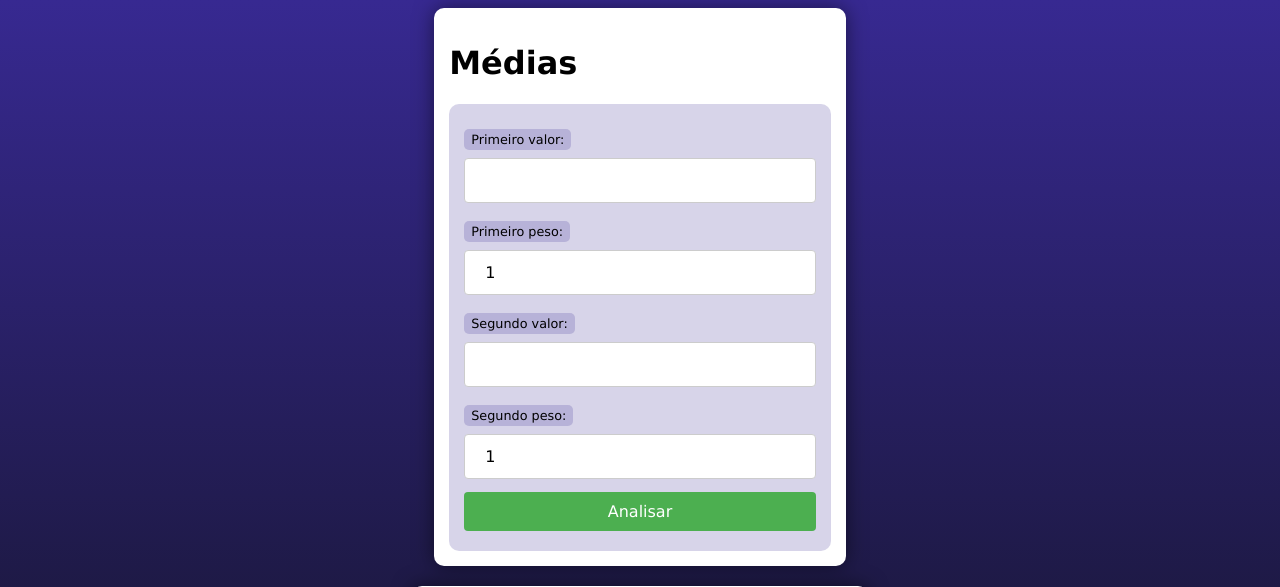
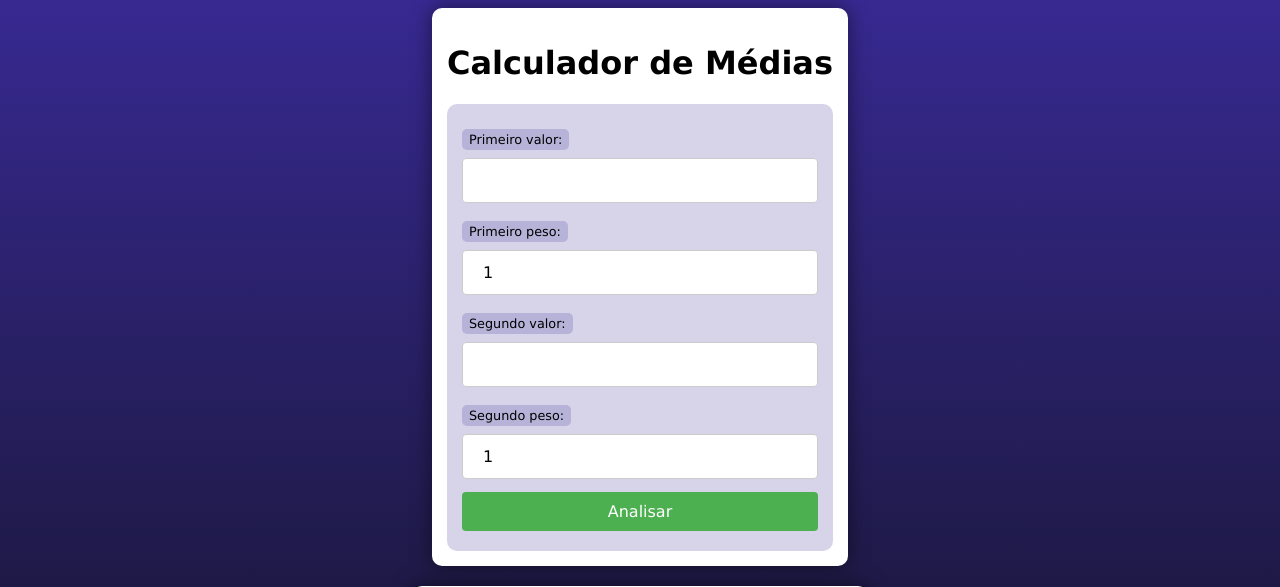
Before and after one commit to joaokrv/listaPHP, a PHP site: page / in a window 1280 px wide. Shown: the top 587 px of the page. Run offline with PHP 8.4, Linux system fonts and the light colour scheme.

Commit message:
Update index.php

```diff
--- a/php/desafios/desafio08/index.php
+++ b/php/desafios/desafio08/index.php
@@ -20,8 +20,9 @@
     ?>
 
     <main>
-        <h1>Médias </h1>
+        <h1>Calculador de Médias</h1>
 
+        <!-- Formulário retroalimentado (action chama a própria página) -->
         <form action=" <?= $_SERVER['PHP_SELF']?> " method="get">
             <label for="num">Primeiro valor:</label>
             <input type="number" name="num1" id="num1" min="0" value="<?=$valor1?>" require>
```
